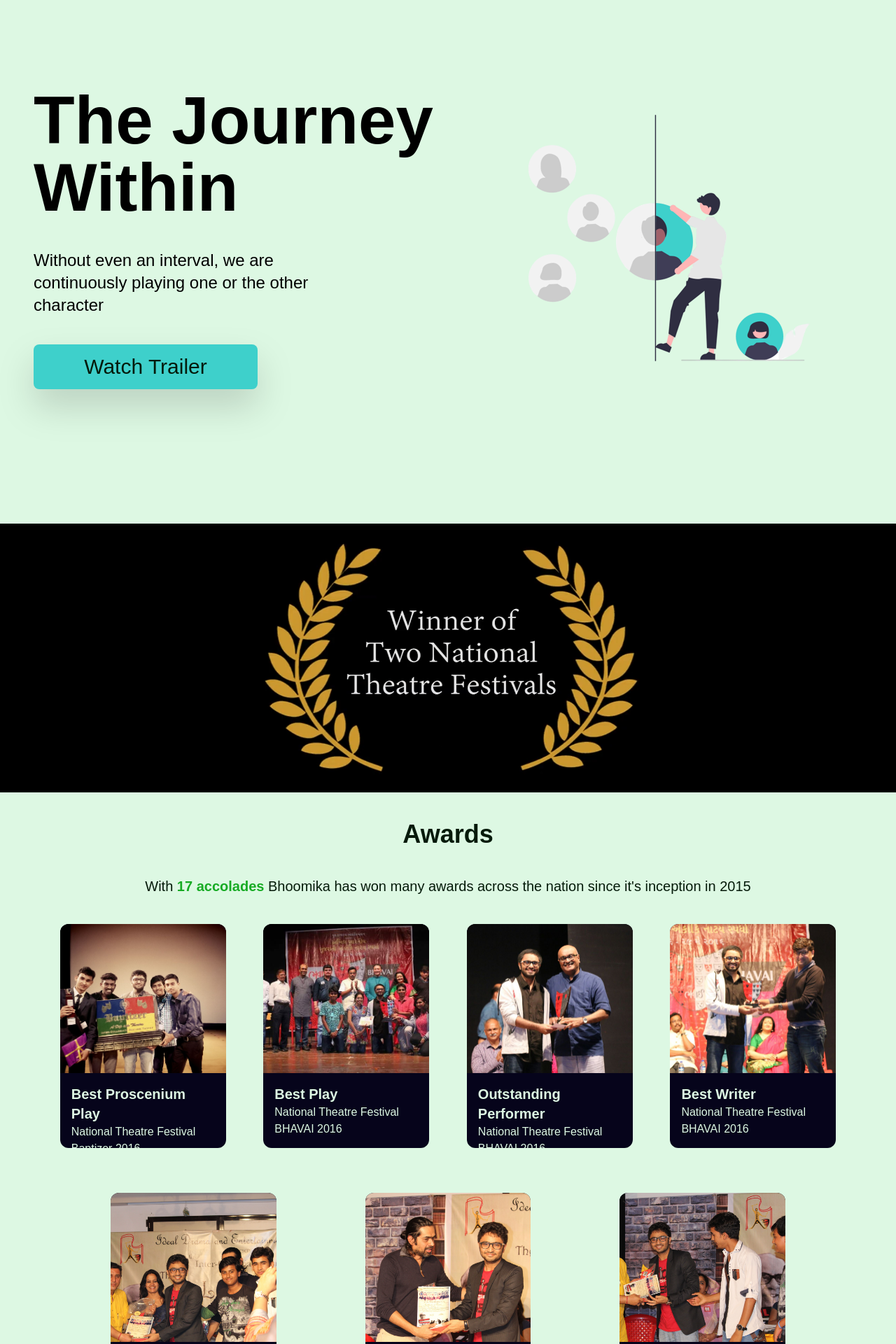
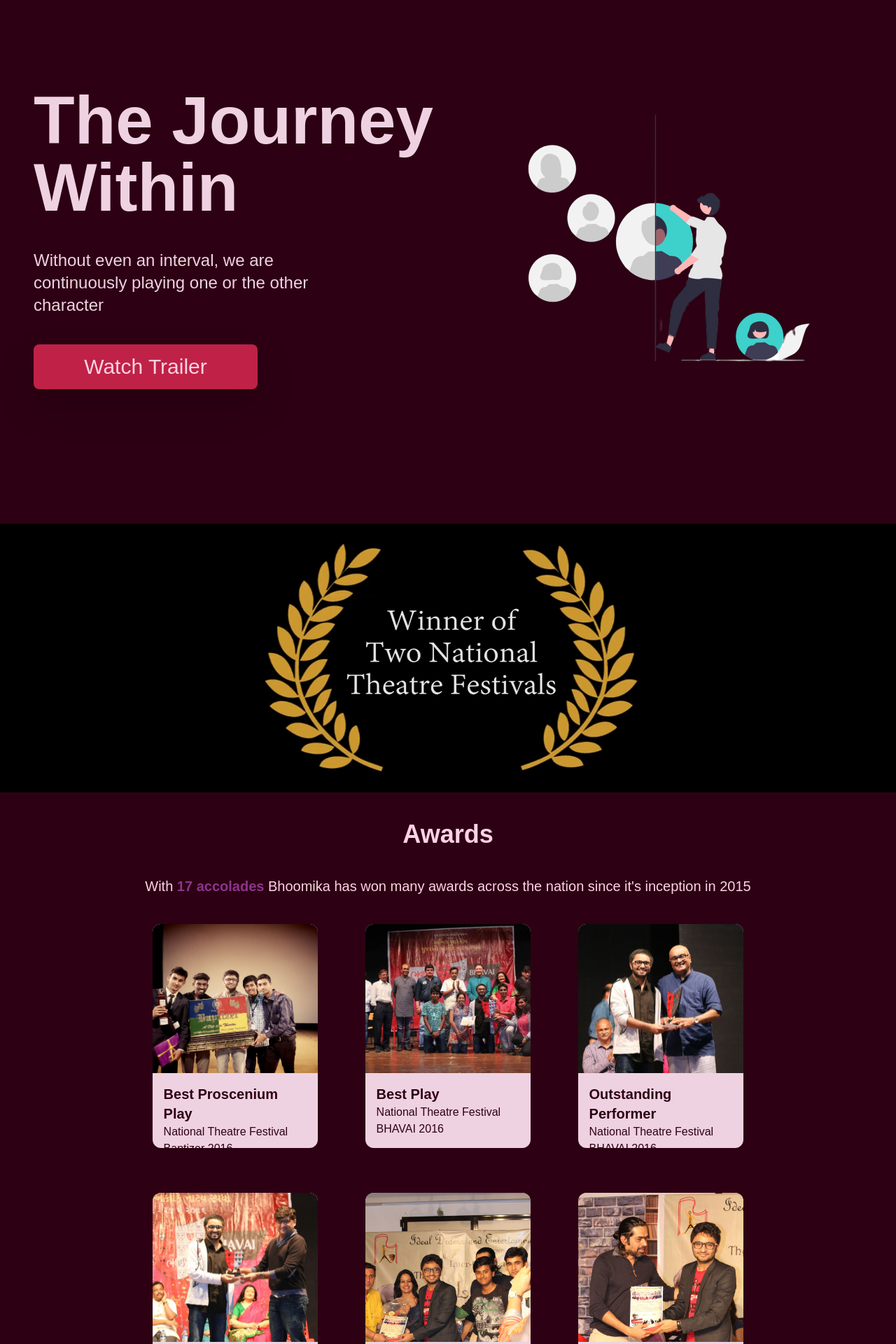
Before and after one commit to nnisarggada/bhoomika, a React (Create React App) app: page / in a window 1280 px wide. Shown: the part 100-2020 px from the top of the page at 70% size. Built offline with nearby package versions, Linux system fonts and the light colour scheme.

Commit message:
changed theme

```diff
--- a/src/components/Awards.js
+++ b/src/components/Awards.js
@@ -3,7 +3,7 @@ import React from "react";
 const Awards = () => {
   const AwardCard = ({ award, location, image }) => {
     return (
-      <div className="w-full h-80 bg-secondary rounded-xl md:w-2/5 lg:w-1/5">
+      <div className="w-full h-80 bg-secondary rounded-xl md:w-1/3 lg:w-1/4">
         <div className="w-full h-2/3">
           <img
             src={require("../assets/" + image + ".jpg")}
@@ -12,7 +12,7 @@ const Awards = () => {
           />
         </div>
         <div className="w-full h-1/3 flex flex-col justify-evenly p-4">
-          <h3 className="text-background text-xl font-semibold">{award}</h3>
+          <h3 className="text-background text-xl font-semibold">{award}</h3>{" "}
           <p className="text-background">{location}</p>
         </div>
       </div>
@@ -35,7 +35,7 @@ const Awards = () => {
         Bhoomika has won many awards across the nation since it's inception in
         2015
       </h2>
-      <div className="w-full flex flex-col justify-evenly gap-4 flex-wrap md:flex-row md:gap-y-16">
+      <div className="w-full flex flex-col justify-evenly gap-4 flex-wrap md:flex-row md:gap-y-16 lg:w-4/5">
         <AwardCard
           award="Best Proscenium Play"
           location="National Theatre Festival Baptizer 2016"
@@ -66,11 +66,6 @@ const Awards = () => {
           location="P.L. Deshpande Hindi One Act Play Competition 2016"
           image="award6"
         />
-        <AwardCard
-          award="Best Actor"
-          location="P.L. Deshpande Hindi One Act Play Competition 2016"
-          image="award7"
-        />
       </div>
     </div>
   );
--- a/src/components/Hero.js
+++ b/src/components/Hero.js
@@ -6,11 +6,11 @@ const Hero = () => {
       id="home"
       className="h-[calc(100vh-5rem)] flex flex-col justify-evenly items-center p-12 gap-10 lg:flex-row"
     >
-      <div className="flex flex-col h-full gap-10 items-center lg:items-start lg:justify-center">
-        <h1 className="text-4xl font-bold text-center lg:text-8xl lg:text-left">
+      <div className="flex flex-col h-full gap-10 justify-end items-center lg:items-start lg:justify-center">
+        <h1 className="text-4xl font-bold text-center text-secondary lg:text-8xl lg:text-left">
           The Journey Within
         </h1>
-        <h3 className="text-xl text-center lg:text-2xl lg:text-left lg:w-2/3">
+        <h3 className="text-xl text-center text-secondary lg:text-2xl lg:text-left lg:w-2/3">
           Without even an interval, we are continuously playing one or the other
           character
         </h3>
--- a/tailwind.config.js
+++ b/tailwind.config.js
@@ -4,11 +4,11 @@ module.exports = {
   theme: {
     extend: {},
     colors: {
-      text: "#051a0a",
-      background: "#ddf8e3",
-      primary: "#3ed0cb",
-      secondary: "#06041b",
-      accent: "#17ab24",
+      text: "#fed2e4",
+      background: "#2d0113",
+      primary: "#bf2246",
+      secondary: "#efd2e2",
+      accent: "#8c348d",
     },
     fontFamily: {
       sans: ["Poppins", "sans-serif"],
```
